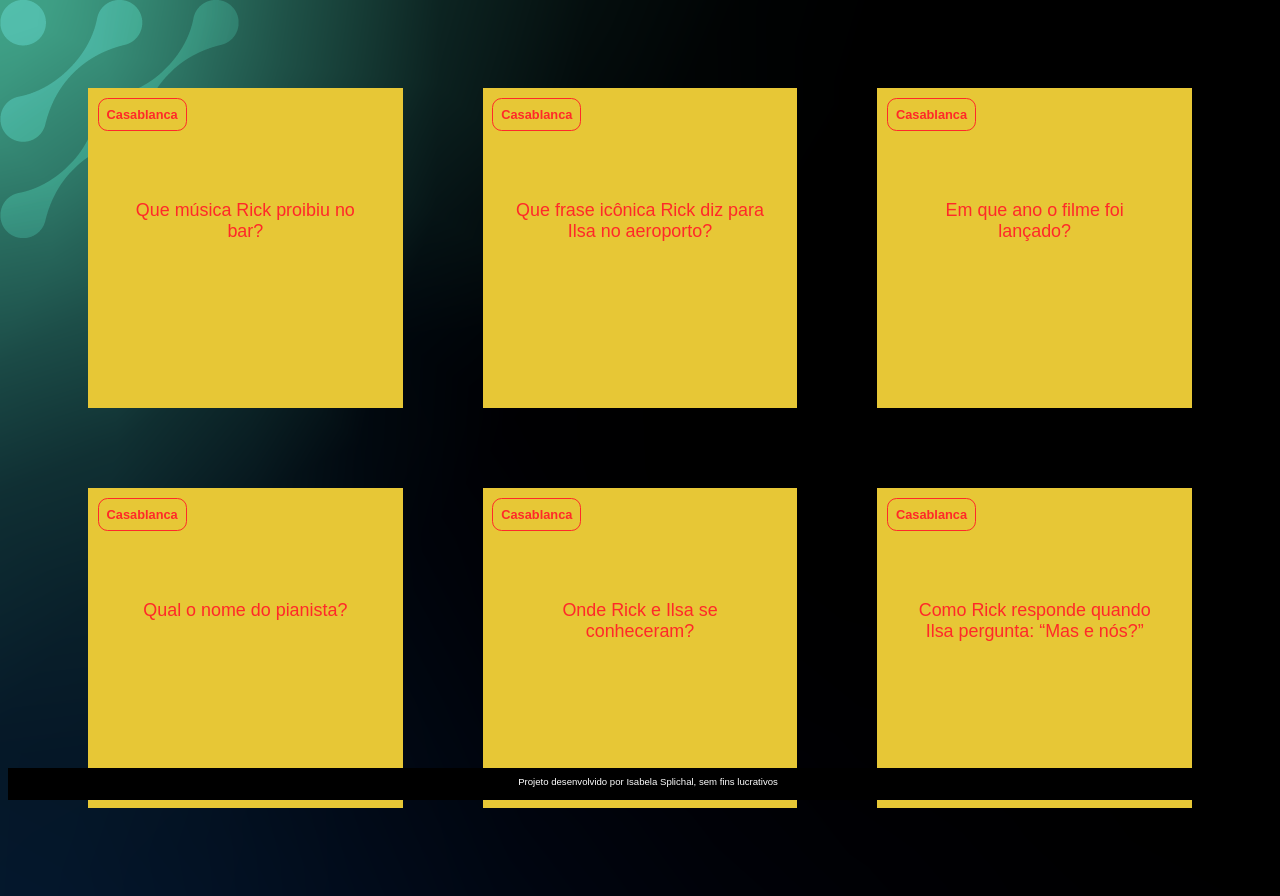
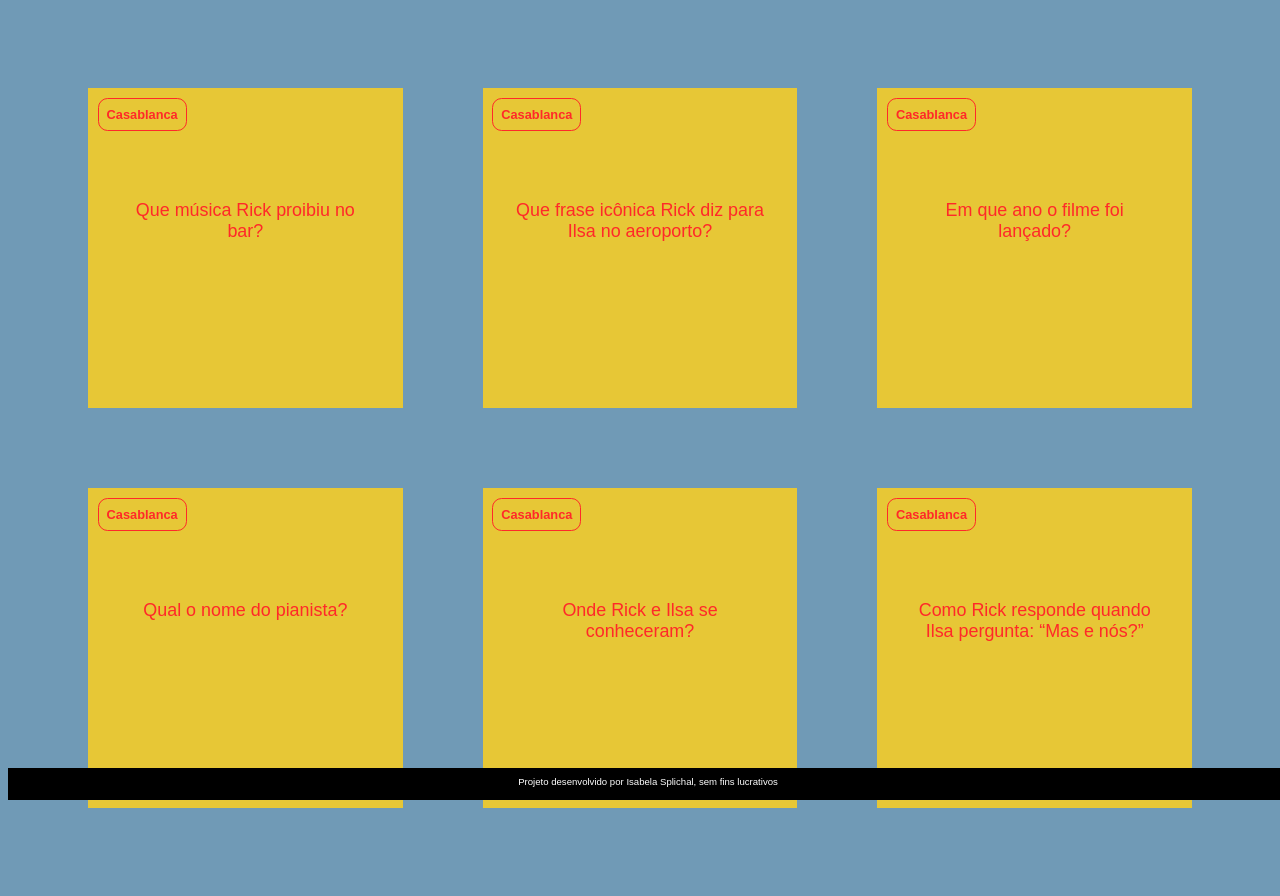
Before and after one commit to splichal07/flash_card, a plain HTML site: page index.html in a window 1280 px wide. Drawn offline with Linux system fonts and the light colour scheme; a web font is replaced by a local one.

Commit message:
Update style.css

```diff
--- a/assets/style.css
+++ b/assets/style.css
@@ -6,7 +6,7 @@
 
 
 body{
-    background:url(flashcard-imagens/img/bg-desktop.webp);
+    background: #709ab6;
     font-family: "Bai Jumjeree", sans-serif;
 }
 
```
